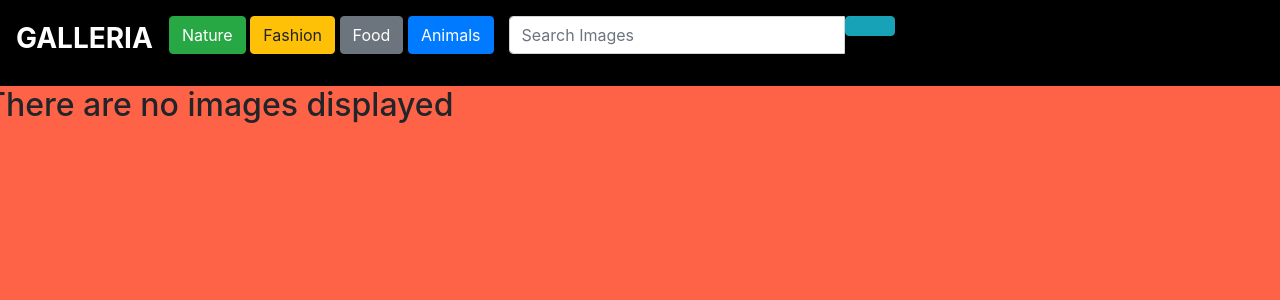
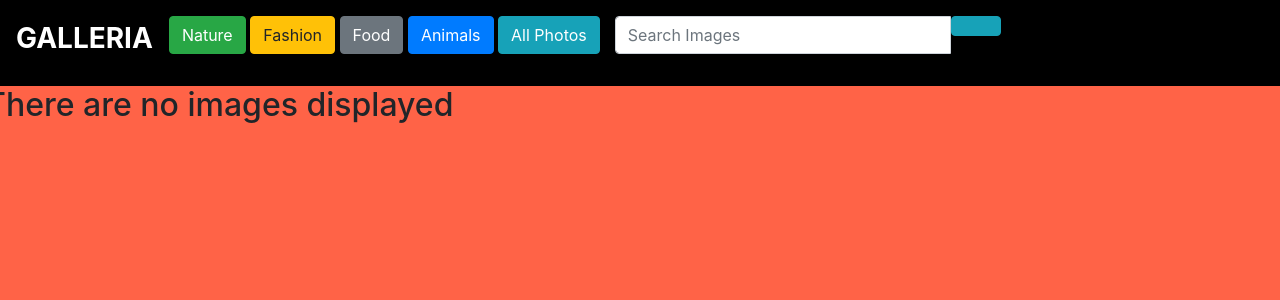
Before and after one commit to WambiruL/Gallery, a Django app: page / in a window 1280 px wide. Shown: the top 300 px of the page. Run offline with Django 3.2, Linux system fonts and the light colour scheme; data that the repository does not hold is empty; some libraries are stand-ins or nearby versions.

Commit message:
Add button to all photos

```diff
--- a/photos/templates/index.html
+++ b/photos/templates/index.html
@@ -15,6 +15,7 @@
         <a href="{% url 'fashion'%}" class="btn btn-warning my-2">Fashion</a>
         <a href="{% url 'food'%}" class="btn btn-secondary my-2">Food</a>
         <a href="{% url 'animals'%}" class="btn btn-primary my-2">Animals</a>
+        <a href="{% url 'index'%}" class="btn btn-info my-2">All Photos</a>
       </p>
 
     <!--search-->
```
